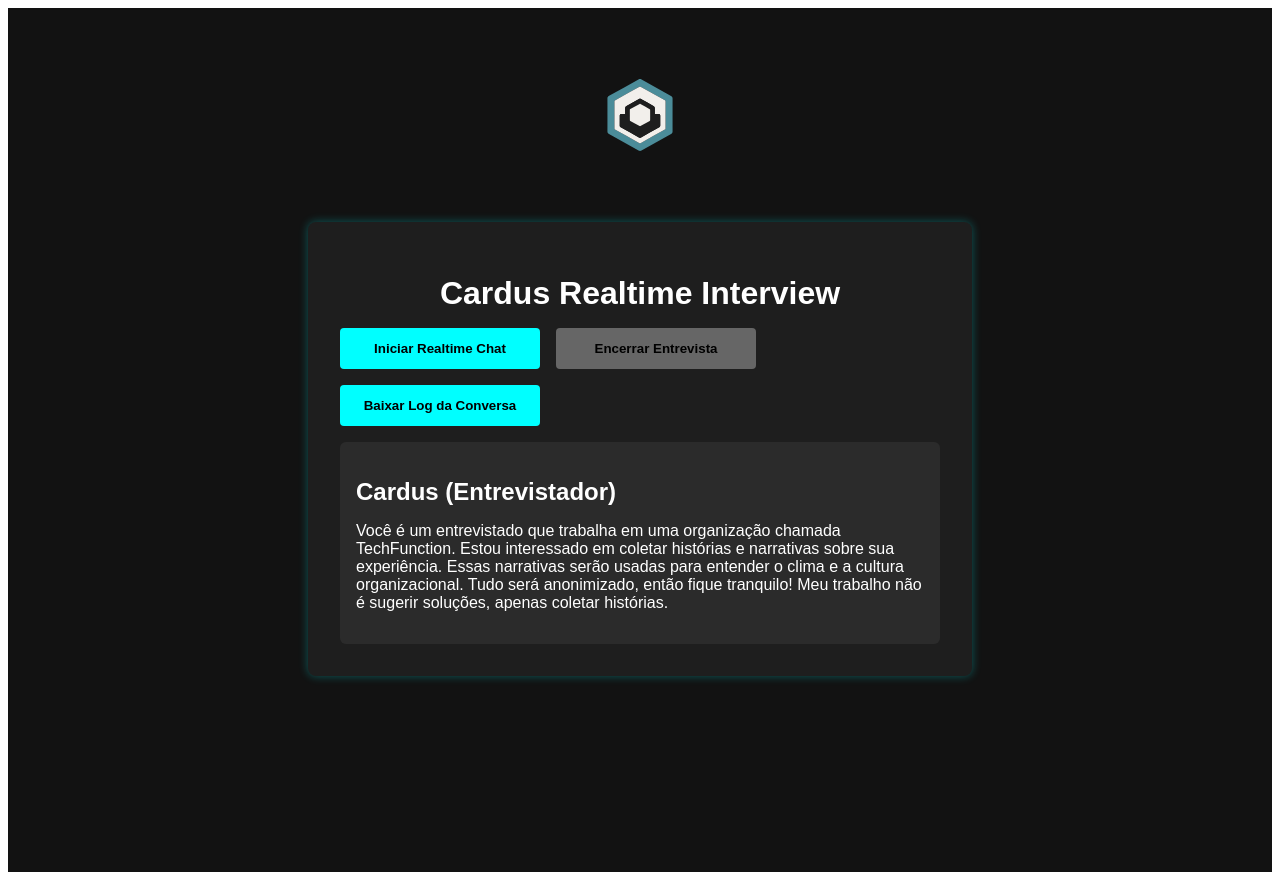
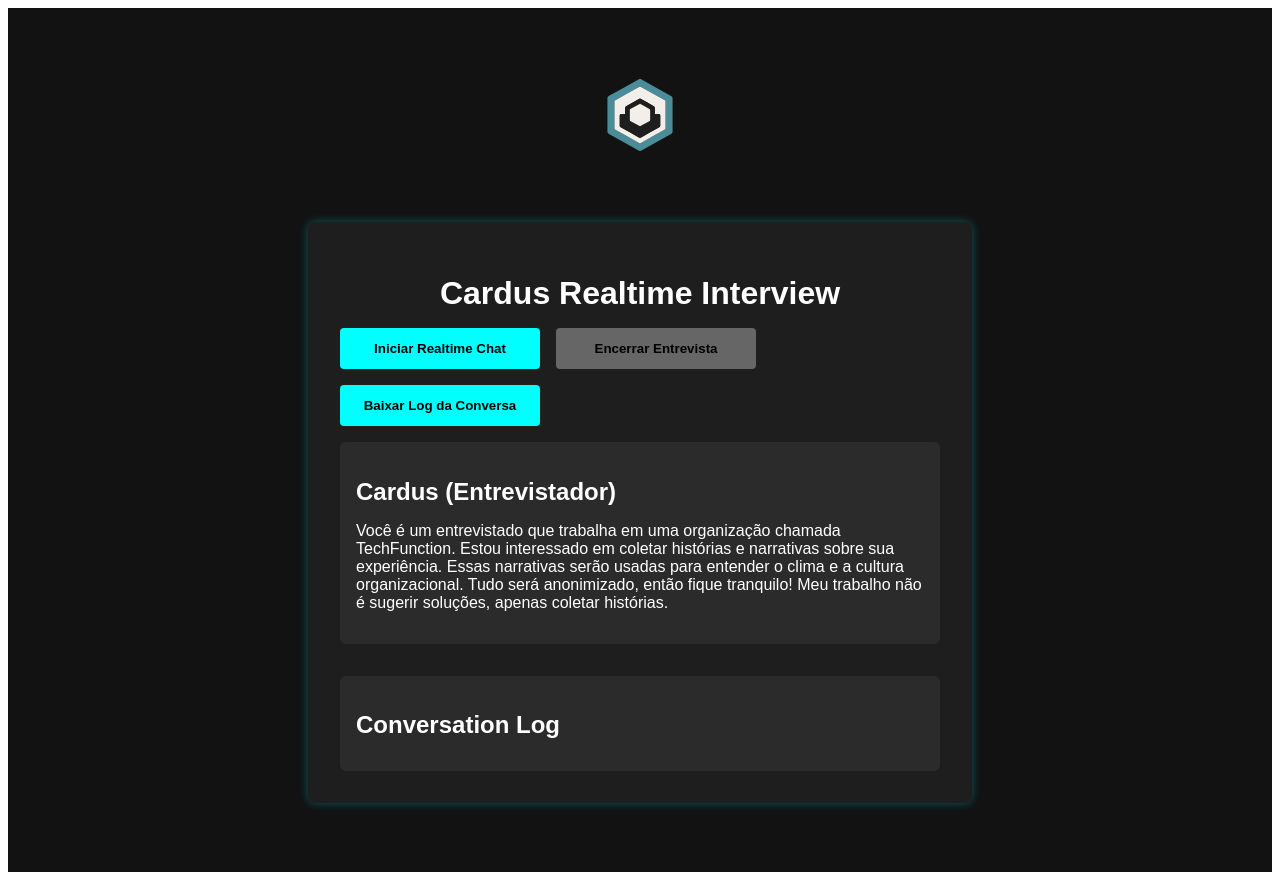
Before and after one commit to rodbastos/cardus, a Next.js app: page / in a window 1280 px wide. Built offline with nearby package versions, Linux system fonts and the light colour scheme.

Commit message:
Update index.js

```diff
--- a/pages/index.js
+++ b/pages/index.js
@@ -79,6 +79,7 @@ export default function Home() {
       // 5c. Ao receber mensagens do modelo
       dc.addEventListener("message", (event) => {
         const data = JSON.parse(event.data);
+        console.log("DataChannel message:", data); // <-- Add this to debug structure
 
         // Registro de mensagens do assistente
         if (data.type === "response.done" && data.response?.output) {
@@ -249,6 +250,16 @@ export default function Home() {
             </a>
           </div>
         )}
+
+        {/* Conversation Log Debug */}
+        <div style={{ textAlign: 'left', marginTop: '2rem', backgroundColor: '#2B2B2B', padding: '1rem', borderRadius: '6px' }}>
+          <h2 style={{ marginBottom: '1rem' }}>Conversation Log</h2>
+          {conversationLog.map((entry, idx) => (
+            <p key={idx}>
+              <strong>{entry.sender}:</strong> {entry.message}
+            </p>
+          ))}
+        </div>
       </div>
     </div>
   );
```
